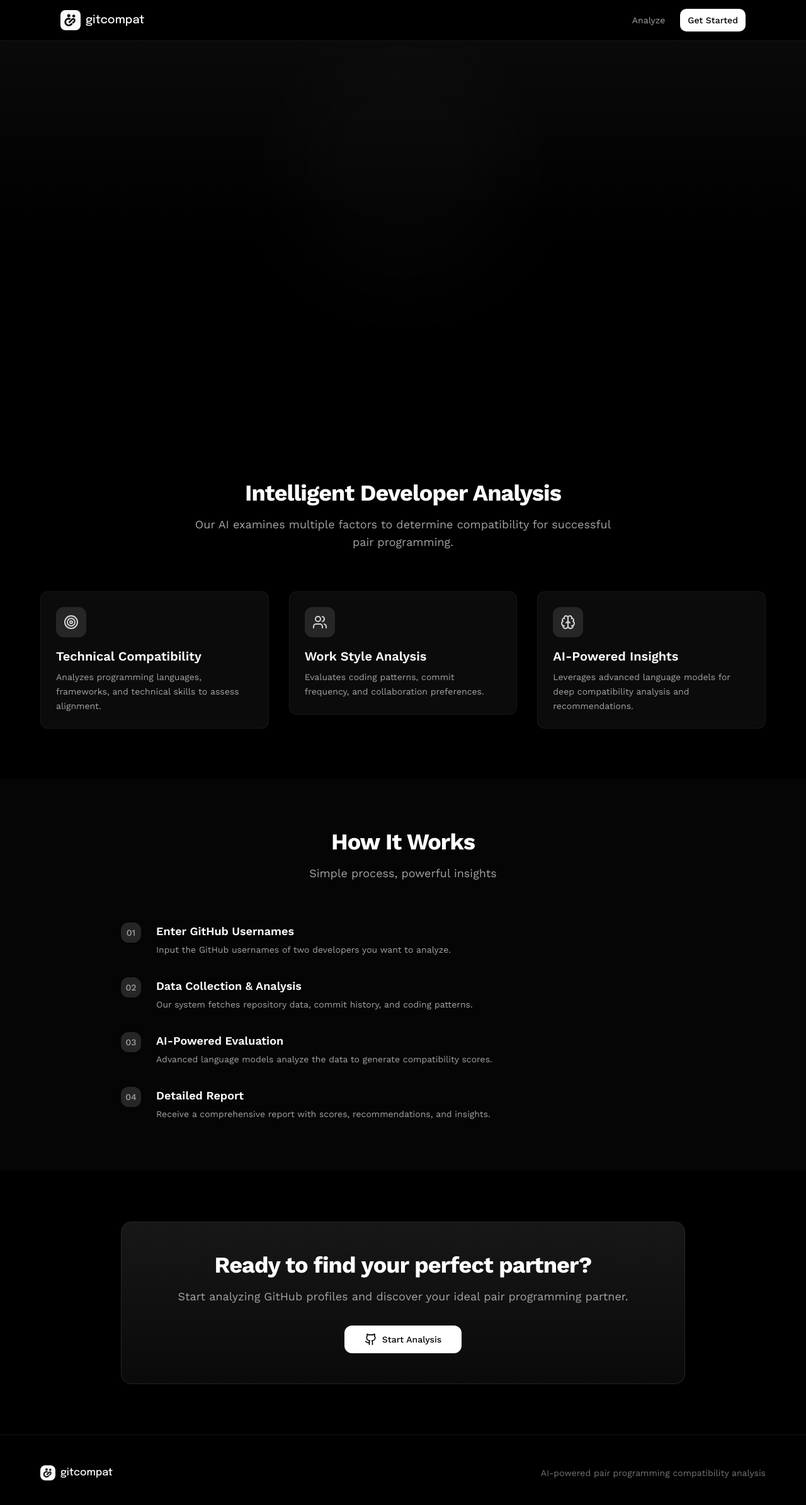
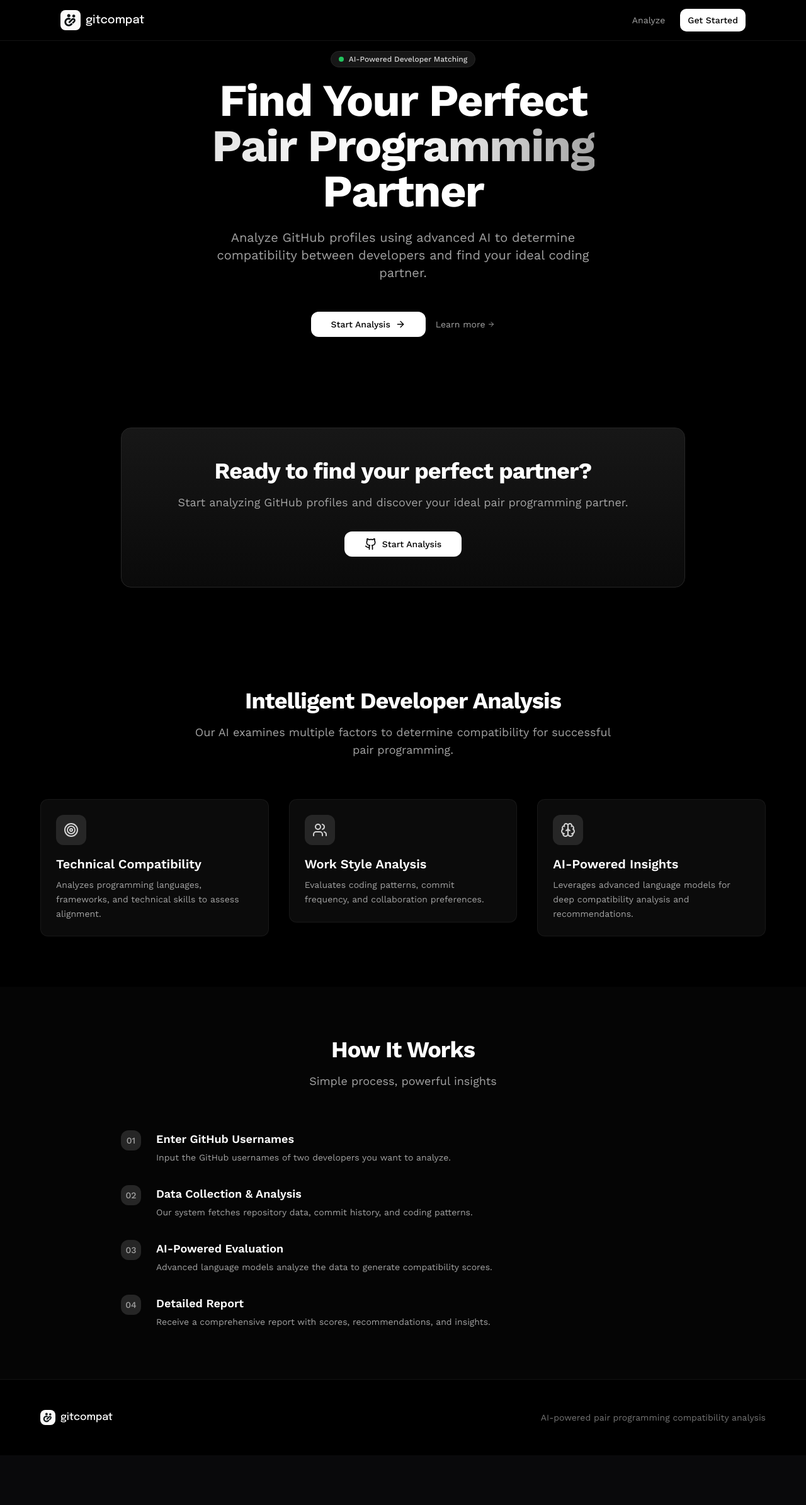
Before and after one commit to puri-adityakumar/gitcompat, a Next.js app: page / in a window 1280 px wide. Shown: the top 2390 px of the page at 63% size. After the commit the page ends 2311 px from the top, so only its background shows below. Built offline with nearby package versions, Linux system fonts and the light colour scheme.

Commit message:
Fix: minor issue

```diff
--- a/app/page.tsx
+++ b/app/page.tsx
@@ -2,7 +2,6 @@ import Navigation from "@/components/home/Navigation"
 import Hero from "@/components/home/Hero"
 import Features from "@/components/home/Features"
 import HowItWorks from "@/components/home/HowItWorks"
-import CallToAction from "@/components/home/CallToAction"
 import Footer from "@/components/home/Footer"
 
 export default function HomePage() {
@@ -12,7 +11,6 @@ export default function HomePage() {
       <Hero />
       <Features />
       <HowItWorks />
-      <CallToAction />
       <Footer />
     </div>
   )
--- a/components/home/CallToAction.tsx
+++ /dev/null
@@ -1,26 +0,0 @@
-import Link from "next/link"
-import { Button } from "@/components/ui/button"
-import { Github } from "lucide-react"
-
-export default function CallToAction() {
-    return (
-        <section className="px-4 py-20 sm:px-6 lg:px-8">
-            <div className="max-w-4xl mx-auto text-center">
-                <div className="bg-gradient-to-b from-neutral-900 to-neutral-950 border border-neutral-800 rounded-2xl p-12">
-                    <h2 className="text-3xl sm:text-4xl font-bold text-white mb-4 tracking-tight">
-                        Ready to find your perfect partner?
-                    </h2>
-                    <p className="text-neutral-400 mb-8 text-lg">
-                        Start analyzing GitHub profiles and discover your ideal pair programming partner.
-                    </p>
-                    <Link href="/analyze">
-                        <Button size="lg" className="bg-white text-black hover:bg-neutral-200 font-medium px-8 py-3 rounded-lg">
-                            <Github className="mr-2 h-5 w-5" />
-                            Start Analysis
-                        </Button>
-                    </Link>
-                </div>
-            </div>
-        </section>
-    )
-}
--- a/components/home/Hero.tsx
+++ b/components/home/Hero.tsx
@@ -1,13 +1,19 @@
 import Link from "next/link"
 import { Button } from "@/components/ui/button"
-import { ArrowRight } from "lucide-react"
+import { ArrowRight, Github } from "lucide-react"
 
 export default function Hero() {
   return (
-    <section className="relative px-4 pt-20 pb-16 sm:px-6 lg:px-8">
+    <div className="relative">
+      {/* Background Gradient - Fixed positioning */}
+      <div className="absolute inset-0 bg-gradient-to-b from-neutral-950 via-black to-black pointer-events-none -z-10"></div>
+      <div className="absolute top-0 left-1/2 transform -translate-x-1/2 w-96 h-96 bg-white/[0.02] rounded-full blur-3xl -z-10"></div>
+
+      {/* Hero Section */}
+      <section className="relative px-4 pb-16 sm:px-6 lg:px-8 z-10">
         <div className="max-w-4xl mx-auto text-center">
           {/* Badge */}
-        <div className="inline-flex items-center px-3 py-1 rounded-full text-xs font-medium bg-neutral-900 text-neutral-300 border border-neutral-800 mb-8">
+          <div className="inline-flex items-center px-3 py-1 rounded-full text-xs font-medium bg-neutral-900 text-neutral-300 border border-neutral-800 mb-4 mt-4">
             <span className="w-2 h-2 bg-green-500 rounded-full mr-2"></span>
             AI-Powered Developer Matching
           </div>
@@ -29,7 +35,7 @@ export default function Hero() {
 
           <div className="flex flex-col sm:flex-row gap-4 justify-center items-center">
             <Link href="/analyze">
-            <Button size="lg" className="bg-white text-black hover:bg-neutral-200 font-medium px-8 py-3 rounded-lg">
+              <Button className="bg-white text-black hover:bg-neutral-200 font-medium px-8 py-3 rounded-lg">
                 Start Analysis
                 <ArrowRight className="ml-2 h-4 w-4" />
               </Button>
@@ -40,10 +46,27 @@ export default function Hero() {
             </Link>
           </div>
         </div>
+      </section>
 
-      {/* Background Gradient */}
-      <div className="absolute inset-0 bg-gradient-to-b from-neutral-950 via-black to-black pointer-events-none"></div>
-      <div className="absolute top-0 left-1/2 transform -translate-x-1/2 w-96 h-96 bg-white/[0.02] rounded-full blur-3xl"></div>
+      {/* Call to Action Section */}
+      <section className="relative px-4 py-20 sm:px-6 lg:px-8 z-10">
+        <div className="max-w-4xl mx-auto text-center">
+          <div className="bg-gradient-to-b from-neutral-900 to-neutral-950 border border-neutral-800 rounded-2xl p-12">
+            <h2 className="text-3xl sm:text-4xl font-bold text-white mb-4 tracking-tight">
+              Ready to find your perfect partner?
+            </h2>
+            <p className="text-neutral-400 mb-8 text-lg">
+              Start analyzing GitHub profiles and discover your ideal pair programming partner.
+            </p>
+            <Link href="/analyze">
+              <Button className="bg-white text-black hover:bg-neutral-200 font-medium px-8 py-3 rounded-lg">
+                <Github className="mr-2 h-5 w-5" />
+                Start Analysis
+              </Button>
+            </Link>
+          </div>
+        </div>
       </section>
+    </div>
   )
 }
```
Lines whose indentation alone changed are shown as unchanged.
